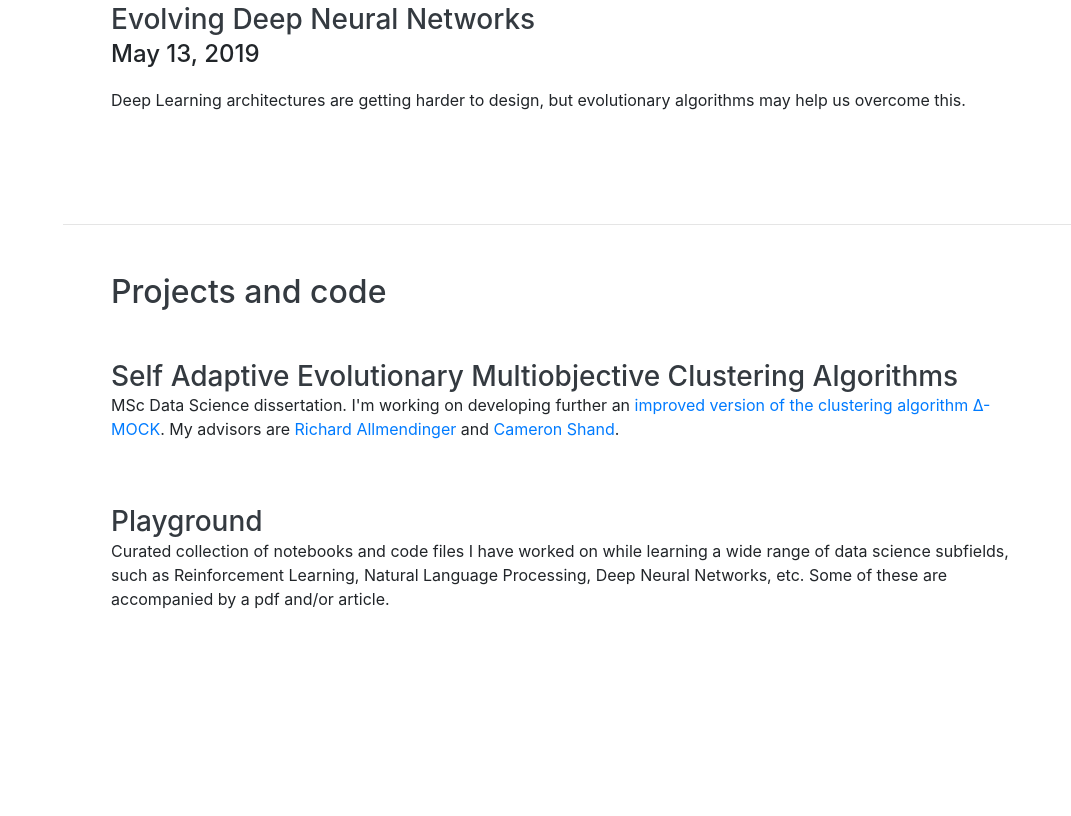
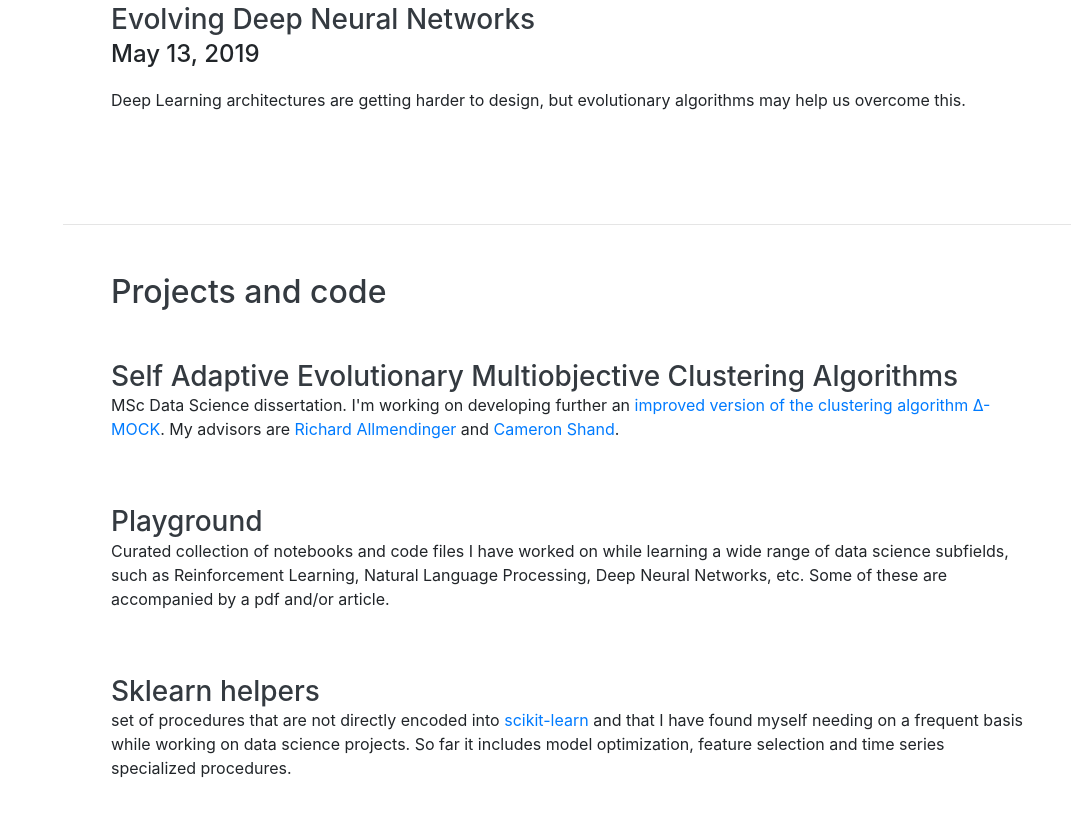
Before and after one commit to luisds95/luisds95.github.io, a website with bundled scripts: page index.html in a window 1280 px wide. Shown: the part 1140-1956 px from the top of the page, without its empty margins (209-1280 px from the left). Before the commit the page ends 1863 px from the top, so only its background shows below. Built offline with nearby package versions, Linux system fonts and the light colour scheme; a web font is replaced by a local one.

Commit message:
Repository added

```diff
--- a/index.html
+++ b/index.html
@@ -120,6 +120,12 @@
 		<div class="d-flex flex-column flex-md-row justify-content-between mb-5">
           <div class="resume-content"><a href="https://github.com/luisds95/Playground"><h3 class="mb-0">Playground</h3><a/>
             <p>Curated collection of notebooks and code files I have worked on while learning a wide range of data science subfields, such as Reinforcement Learning, Natural Language Processing, Deep Neural Networks, etc. Some of these are accompanied by a pdf and/or article.</p>
+          </div>
+        </div>
+
+		<div class="d-flex flex-column flex-md-row justify-content-between mb-5">
+          <div class="resume-content"><a href="https://github.com/luisds95/scikit-learn-helpers"><h3 class="mb-0">Sklearn helpers</h3><a/>
+            <p>set of procedures that are not directly encoded into <a href=https://github.com/scikit-learn/scikit-learn>scikit-learn</a> and that I have found myself needing on a frequent basis while working on data science projects. So far it includes model optimization, feature selection and time series specialized procedures.</p>
           </div>
         </div>
 
```
